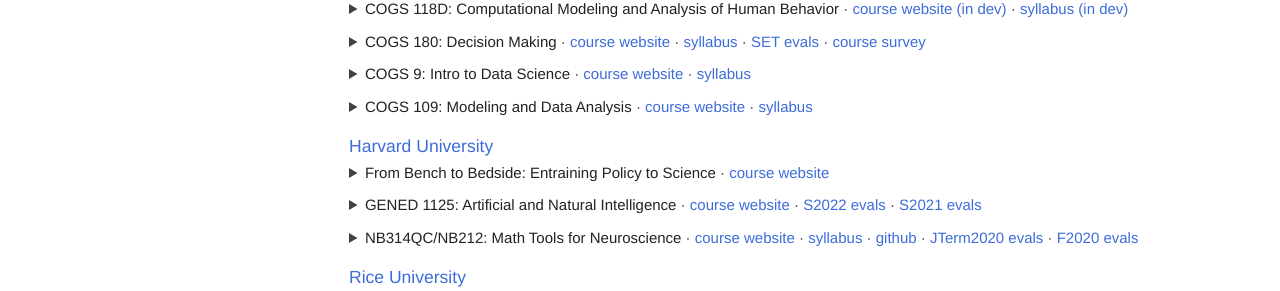
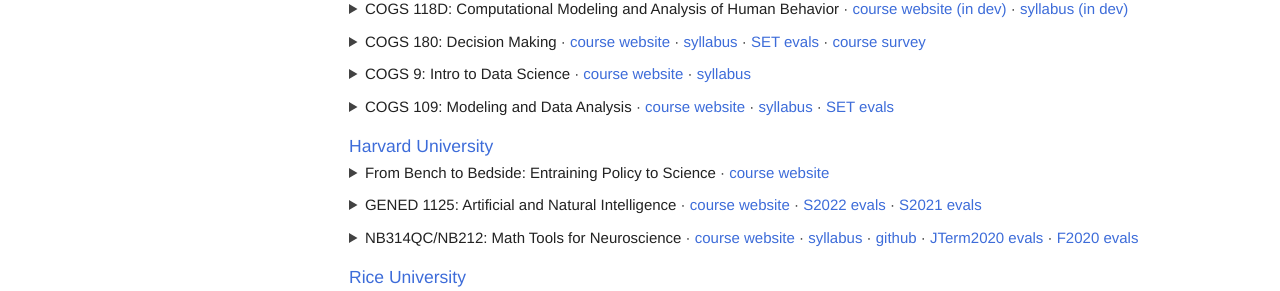
Before and after one commit to lucylai96/lucylai96.github.io, a Jekyll site: the page built from teaching.md, in a window 1280 px wide. Shown: the part 450-741 px from the top of the page. Built offline with Jekyll 4.4.1, drawn with Linux system fonts in a browser that asks for light colours; our own code applies the rules of GitHub Pages for plain Markdown files.

Commit message:
Update teaching.md

```diff
--- a/teaching.md
+++ b/teaching.md
@@ -57,7 +57,8 @@
 <details style="margin-bottom: 20px;">
 <summary><strong>COGS 109: Modeling and Data Analysis</strong> ·
 <a href="https://cogs109.github.io/fa25/" target="_blank">course website</a> ·
-<a href="https://docs.google.com/document/d/1SdpRRqtwHRpUCxthoSMRfS8kZEPTlqgsQaZ8pjTMwKE/edit?usp=sharing" target="_blank">syllabus</a></summary>
+<a href="https://docs.google.com/document/d/1SdpRRqtwHRpUCxthoSMRfS8kZEPTlqgsQaZ8pjTMwKE/edit?usp=sharing" target="_blank">syllabus</a> ·
+<a href="./files/cogs180_set.pdf" target="_blank">SET evals</a></summary>
 
 <p> Understanding data is key to understanding the world around us. This course introduces core concepts in analyzing and interpreting data, including prediction, inference, model complexity, and data dimensionality. You will learn about data analysis techniques such as regression, clustering, and principal component analysis, and apply them to real-world datasets. We will focus on examples relevant to cognitive science, but the skills you gain will be broadly applicable across various domains.
 <br><br>
```
